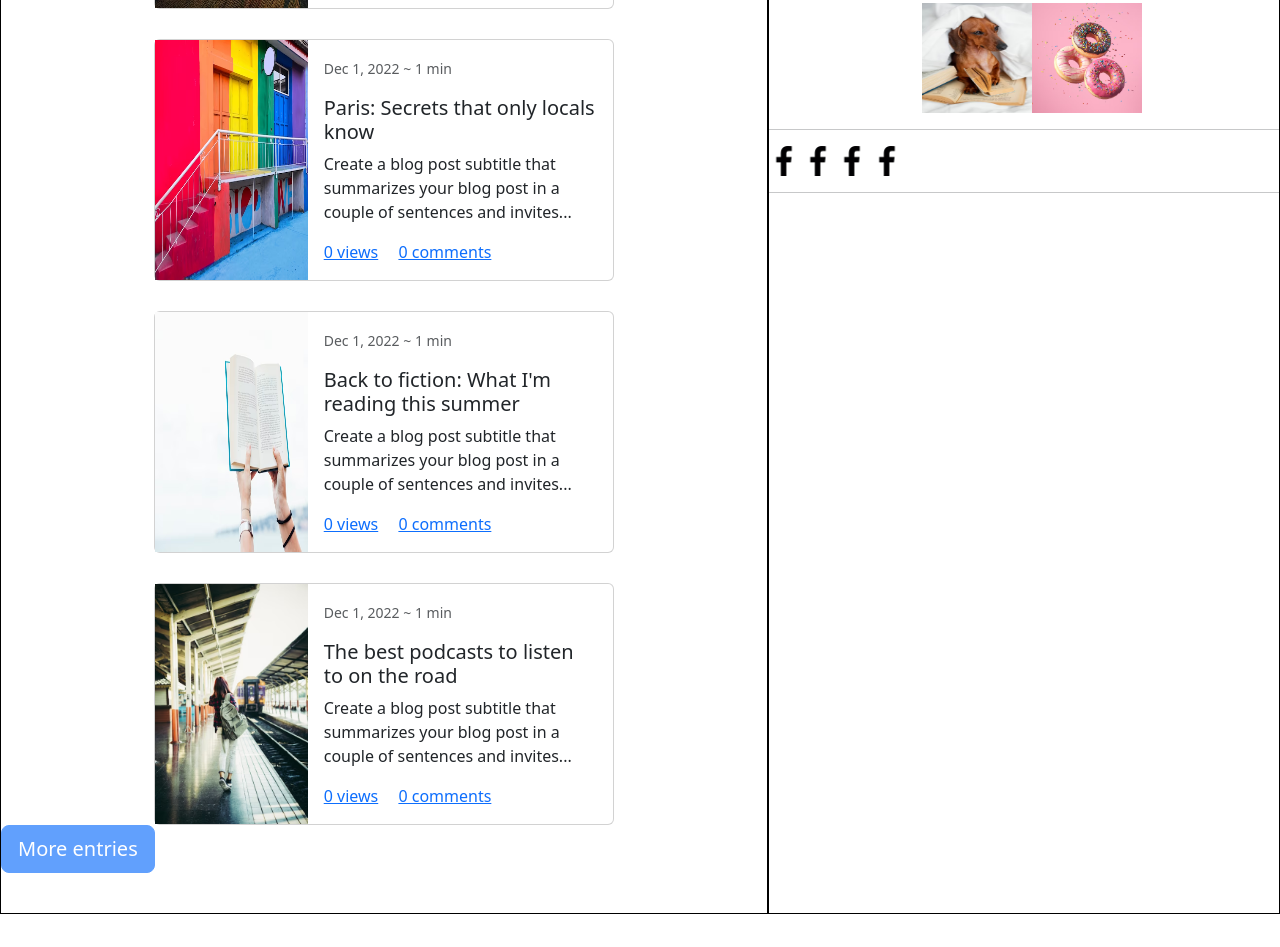
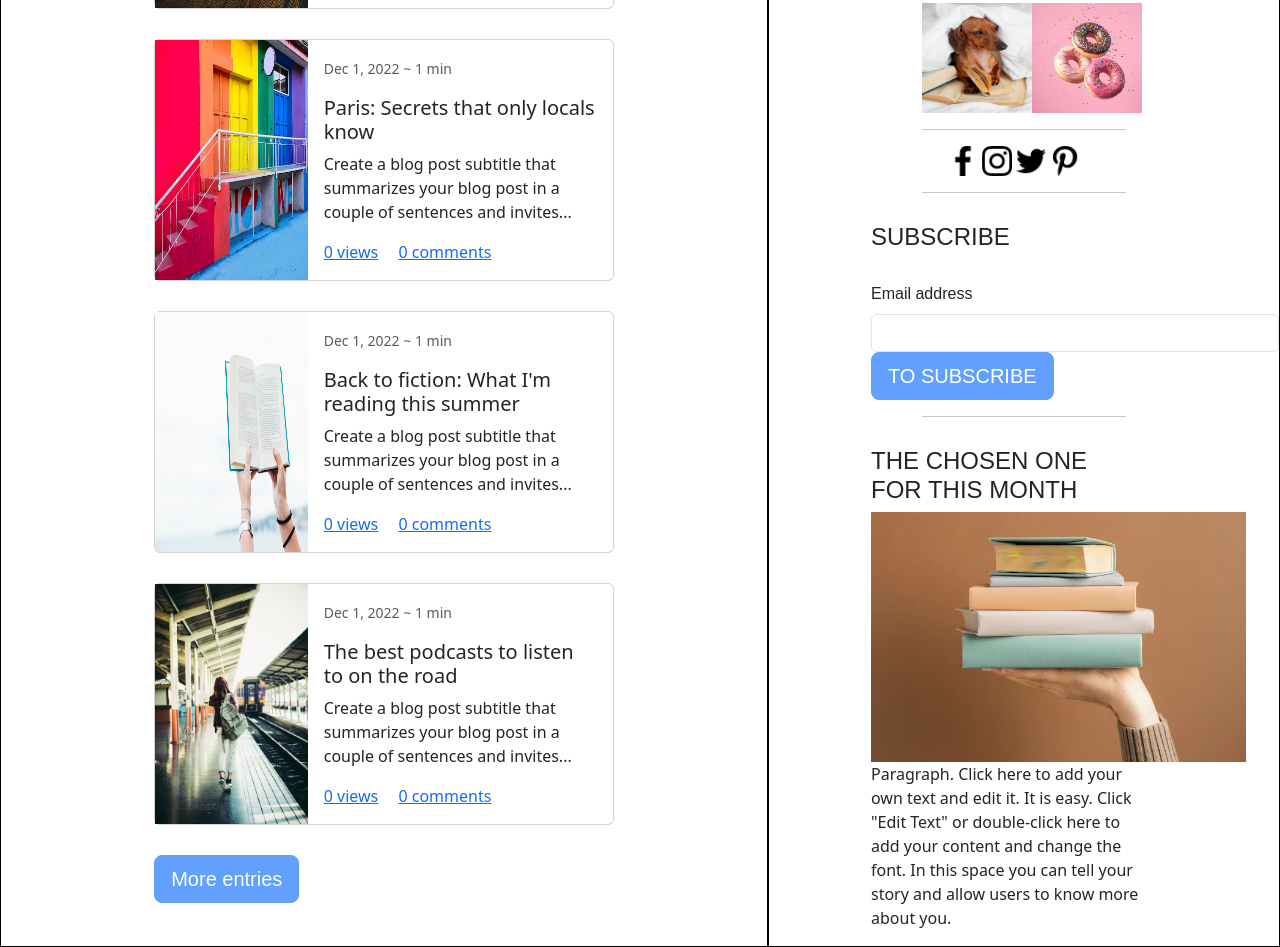
Before and after one commit to majomolina/blogtemplate, a plain HTML site: page index.html in a window 1280 px wide. Shown: the part 1120-2067 px from the top of the page. Before the commit the page ends 2034 px from the top, so only its background shows below. Drawn offline with nearby package versions, Linux system fonts and the light colour scheme.

Commit message:
second column 1.1

```diff
--- a/index.html
+++ b/index.html
@@ -151,7 +151,7 @@
                   </div>
                 </div>
               </div>
-              <a href="#" class="btn btn-primary btn-lg disabled" tabindex="-1" role="button" aria-disabled="true">More entries</a>
+              <a style="margin-left: 20%;font-family: sans-serif;margin-top: 30px;" href="#" class="btn btn-primary btn-lg disabled" tabindex="-1" role="button" aria-disabled="true">More entries</a>
         </div>
         </div>
 
@@ -210,23 +210,45 @@
             </div>
         </div>
  <!--draw a line-->
+ <div style="margin-left: 30%; margin-right:30% ;">
  <hr />
- <div style="display: flex; flex-direction: column;">
+</div>
+ <div style="margin-left: 35%; margin-right:35% ;">
     <icon >
       <img class="icons_column2" src="images/facebook.png" alt="">
-      <img class="icons_column2"src="images/facebook.png" alt="">
-      <img class="icons_column2"src="images/facebook.png" alt="">
-      <img class="icons_column2"src="images/facebook.png"alt="">
+      <img class="icons_column2"src="images/instagram.png" alt="">
+      <img class="icons_column2"src="images/twiter.png" alt="">
+      <img class="icons_column2"src="images/pinterest.png"alt="">
     </icon>
   </div>
+  <div style="margin-left: 30%; margin-right:30% ;">
   <hr />
-
-  <!--draw a line-->
+</div>
+<div>
+    <h4 style="margin-left: 20%;font-family: sans-serif;margin-top: 30px;">SUBSCRIBE</h4>
+</div>
+<div style="margin-left: 20%;font-family: sans-serif;margin-top: 30px;" >
+    <label for="formControlInput" class="form-label">Email address</label>
+    <input type="email" class="form-control" id="formControlInput" >
+    <a href="#" class="btn btn-primary btn-lg disabled" tabindex="-1" role="button" aria-disabled="true">TO SUBSCRIBE</a>
+</div>
+<div style="margin-left: 30%; margin-right:30% ;">
+    <hr />
+   </div>
+   <div>
+    <h4 style="margin-left: 20%;font-family: sans-serif;margin-top: 30px;margin-right: 30%;">
+        THE CHOSEN ONE
+FOR THIS MONTH
+    </h4>
+       </div>
+        <img class="image_profile" src="images/books2.avif" alt="">
+        <p style="width: 55%;text-align:start; margin-left: 20%;">
+            Paragraph. Click here to add your own text and edit it. It is easy. Click "Edit Text" or double-click here to add your content and change the font. In this space you can tell your story and allow users to know more about you.
+        </p>
+   </div>
     </div>
-
-
-    <!--end majo-->
 </div>
+ <!--end majo-->
 
 
     <!--end of the principal div-->
--- a/style.css
+++ b/style.css
@@ -60,3 +60,5 @@
   }
   .icons_column2{
     height: 30px;
+
+}
```
Also changed, not shown: images/books2.avif (added).
